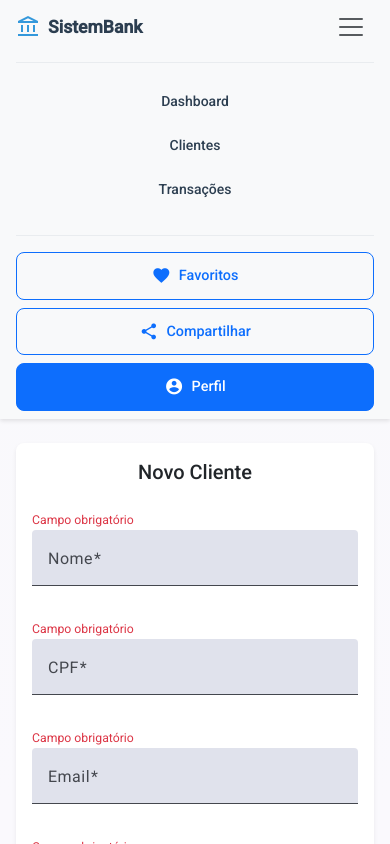
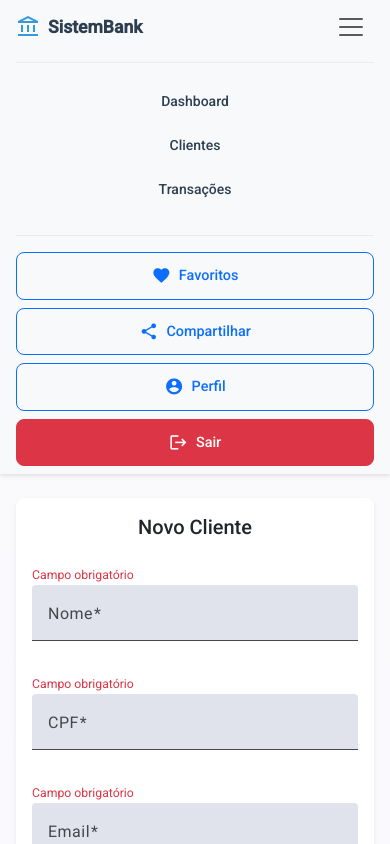
Before and after one commit to wemmelotec/trilha-front, an Angular app in the folder sistem-bank/: page /cliente/novo in a window 390 px wide. Both pictures are taken after a click on the button "Toggle navigation". Shown: the top 844 px of the page. Built offline with nearby package versions, Linux system fonts and the light colour scheme.

Commit message:
implementei o logout no navbar

```diff
--- a/sistem-bank/src/app/shared/components/navbar/navbar.html
+++ b/sistem-bank/src/app/shared/components/navbar/navbar.html
@@ -67,8 +67,11 @@
             <button class="btn btn-outline-primary w-100 mb-2" (click)="toggleMobileMenu()">
               <mat-icon class="me-2">share</mat-icon>Compartilhar
             </button>
-            <button class="btn btn-primary w-100" (click)="toggleMobileMenu()">
+            <button class="btn btn-outline-primary w-100 mb-2" (click)="toggleMobileMenu()">
               <mat-icon class="me-2">account_circle</mat-icon>Perfil
+            </button>
+            <button class="btn btn-danger w-100" (click)="logout()">
+              <mat-icon class="me-2">logout</mat-icon>Sair
             </button>
           </div>
         </div>
@@ -87,7 +90,7 @@
       <span>Configurações</span>
     </button>
     <mat-divider></mat-divider>
-    <button mat-menu-item>
+    <button mat-menu-item (click)="logout()">
       <mat-icon>logout</mat-icon>
       <span>Sair</span>
     </button>
--- a/sistem-bank/src/app/shared/components/navbar/navbar.ts
+++ b/sistem-bank/src/app/shared/components/navbar/navbar.ts
@@ -5,6 +5,7 @@ import {MatButtonModule} from '@angular/material/button';
 import {MatToolbarModule} from '@angular/material/toolbar';
 import {MatMenuModule} from '@angular/material/menu';
 import {MatDividerModule} from '@angular/material/divider';
+import { AuthService } from '../../services/auth/auth-service';
 
 @Component({
   selector: 'app-navbar',
@@ -22,7 +23,13 @@ import {MatDividerModule} from '@angular/material/divider';
 export class Navbar {
   isMobileMenuOpen = false;
 
+  constructor(private authService: AuthService) {}
+
   toggleMobileMenu() {
     this.isMobileMenuOpen = !this.isMobileMenuOpen;
   }
+
+  logout() {
+    this.authService.logout();
+  }
 }
```
